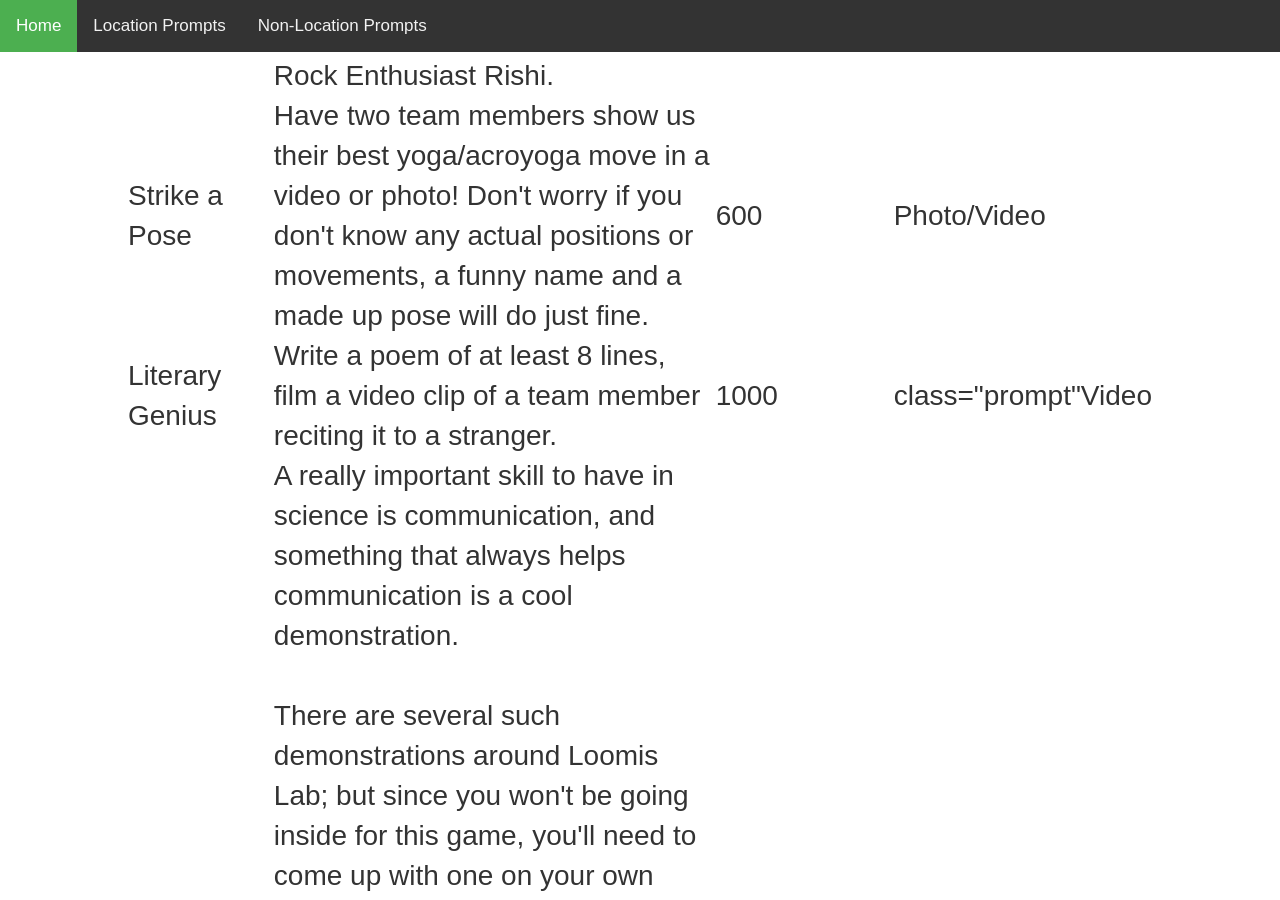
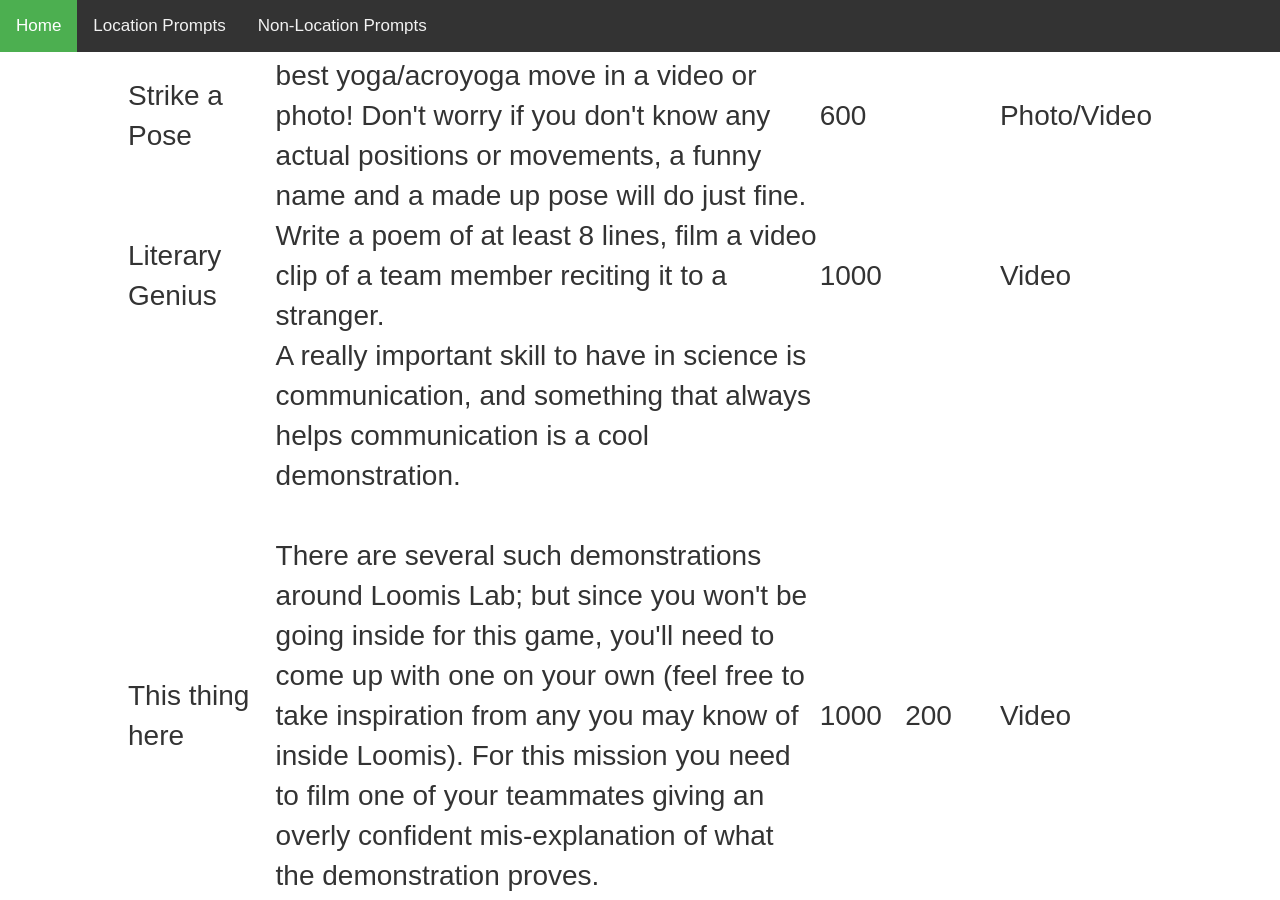
Before and after one commit to nsryan2/scav_hunt, a Jekyll site: the page built from non_loc_prompts.html, in a window 1280 px wide and 900 px high, scrolled down 617 px. Built offline with Jekyll 4.4.1, drawn with Linux system fonts in a browser that asks for light colours; nearby versions of some CDN libraries.

Commit message:
Update non_loc_prompts.html

```diff
--- a/non_loc_prompts.html
+++ b/non_loc_prompts.html
@@ -59,7 +59,7 @@ title: Non-Location Prompts
     <td class="prompt">Write a poem of at least 8 lines, film a video clip of a team member reciting it to a stranger.</td>
     <td class="prompt">1000</td>
     <td class="prompt"></td>
-    <td> class="prompt"Video</td>
+    <td class="prompt">Video</td>
   </tr>
   <tr>
     <td class="prompt">This thing here</td>
```
